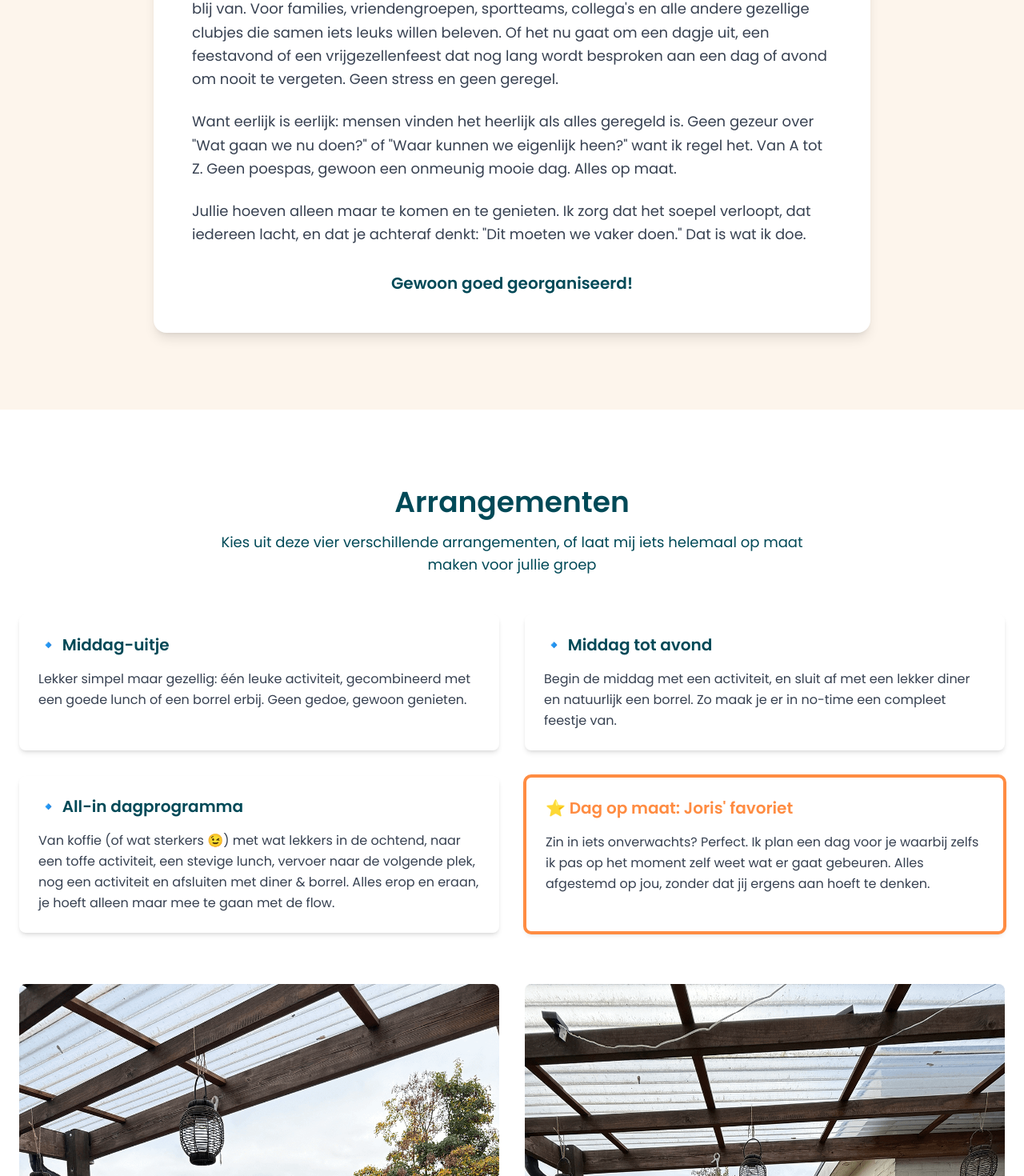
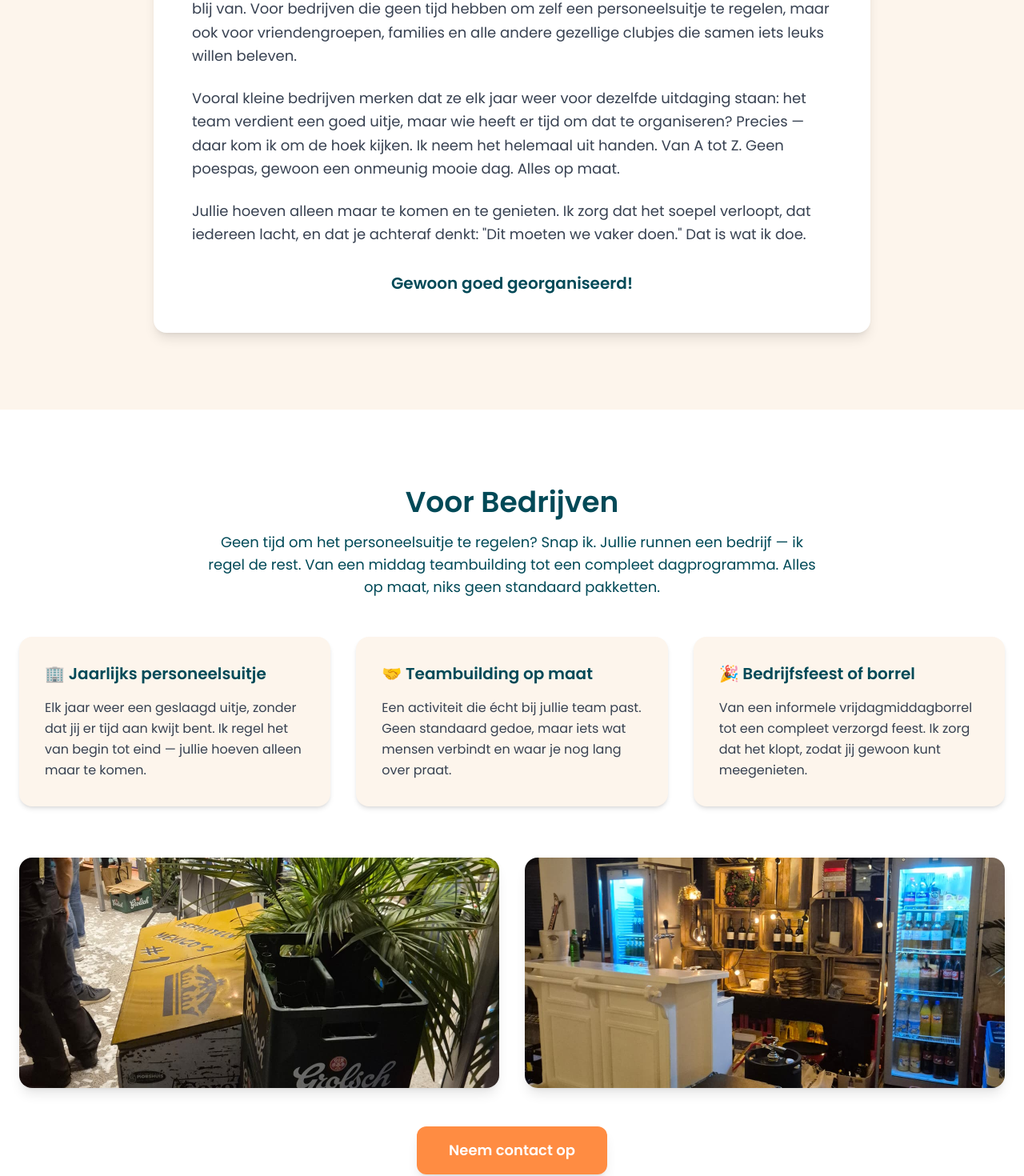
Before and after one commit to Rubenkl/jorisorganiseerthet-website, a React (Vite) app: page / in a window 1280 px wide. Shown: the part 1297-2767 px from the top of the page at 80% size. Built offline with nearby package versions, Linux system fonts and the light colour scheme.

Commit message:
Add bedrijfsuitje images
Co-authored-by: Rubenkl <6981313+Rubenkl@users.noreply.github.com>

```diff
--- a/src/components/ContactSection.tsx
+++ b/src/components/ContactSection.tsx
@@ -188,7 +188,7 @@ const ContactSection = () => {
                   value={formData.message}
                   onChange={handleInputChange}
                   className="w-full p-4 border-2 border-joris-yellow/30 rounded-xl focus:border-joris-orange outline-none transition-colors"
-                  placeholder="Vertel me meer over je plannen! Vriendendag? Vrijgezellenfeest? Familie-uitje? Ik hoor het graag! 🎉"
+                  placeholder="Vertel me meer over je plannen! Bedrijfsuitje? Personeelsfeest? Privé-evenement? Ik hoor het graag! 🎉"
                   required
                 ></textarea>
               </div>
--- a/src/components/FooterSection.tsx
+++ b/src/components/FooterSection.tsx
@@ -21,7 +21,8 @@ const FooterSection = () => {
             <ul className="space-y-2 text-sm">
               <li><a href="#hero" className="hover:text-joris-orange transition-colors">Home</a></li>
               <li><a href="#wat-ik-doe" className="hover:text-joris-orange transition-colors">Wat ik doe!</a></li>
-              <li><a href="#portfolio" className="hover:text-joris-orange transition-colors">Arrangementen</a></li>
+              <li><a href="#bedrijven" className="hover:text-joris-orange transition-colors">Bedrijven</a></li>
+              <li><a href="#particulieren" className="hover:text-joris-orange transition-colors">Particulieren</a></li>
               <li><a href="#testimonials" className="hover:text-joris-orange transition-colors">Reviews</a></li>
               <li><a href="#contact" className="hover:text-joris-orange transition-colors">Contact</a></li>
             </ul>
--- a/src/components/HeroSection.tsx
+++ b/src/components/HeroSection.tsx
@@ -32,9 +32,9 @@ const HeroSection = () => {
           <h1 className="text-4xl md:text-6xl font-bold mb-6 leading-tight">
             <span className="text-joris-yellow">Joris Organiseert Het!</span>
           </h1>
-          <p className="text-xl md:text-2xl mb-4 font-medium">
-            Vriendenfeesten • Vrijgezellenfeesten • Familie-uitjes
-          </p>
+            <p className="text-xl md:text-2xl mb-4 font-medium">
+              Bedrijfsuitjes • Personeelsfeesten • Privé-evenementen
+            </p>
           <p className="text-lg md:text-xl mb-8 opacity-90">
             Geen poespas, gewoon een <span className="text-joris-yellow font-semibold">onmeunig mooie dag</span>. Alles op maat!
           </p>
--- a/src/components/Navbar.tsx
+++ b/src/components/Navbar.tsx
@@ -22,7 +22,8 @@ const Navbar = () => {
   const navLinks = [
     { name: 'Home', href: '#hero' },
     { name: 'Wat ik doe!', href: '#wat-ik-doe' },
-    { name: 'Arrangementen', href: '#portfolio' },
+    { name: 'Bedrijven', href: '#bedrijven' },
+    { name: 'Particulieren', href: '#particulieren' },
     { name: 'Reviews', href: '#testimonials' },
     { name: 'Contact', href: '#contact' }
   ];
--- a/src/components/PortfolioSection.tsx
+++ b/src/components/PortfolioSection.tsx
@@ -8,41 +8,35 @@ const PortfolioSection = () => {
     `${basePath}images/tinified-image00016.png`,
   ];
 
-  // Package options
   const packageItems = [
     {
-      title: "🔹 Middag-uitje",
-      description: "Lekker simpel maar gezellig: één leuke activiteit, gecombineerd met een goede lunch of een borrel erbij. Geen gedoe, gewoon genieten.",
+      title: "🌿 Dagje weg",
+      description: "Een compleet georganiseerd dagje uit voor je vriendengroep, familie of club. Activiteiten, lunch, vervoer — alles geregeld. Jullie hoeven alleen maar mee te gaan.",
       isHighlighted: false
     },
     {
-      title: "🔹 Middag tot avond",
-      description: "Begin de middag met een activiteit, en sluit af met een lekker diner en natuurlijk een borrel. Zo maak je er in no-time een compleet feestje van.",
+      title: "🍽️ Privé diner",
+      description: "Een compleet verzorgd diner voor een speciale gelegenheid. Van locatie tot menu, van sfeer tot de laatste details. Jullie schuiven alleen maar aan.",
       isHighlighted: false
     },
     {
-      title: "🔹 All-in dagprogramma",
-      description: "Van koffie (of wat sterkers 😉) met wat lekkers in de ochtend, naar een toffe activiteit, een stevige lunch, vervoer naar de volgende plek, nog een activiteit en afsluiten met diner & borrel. Alles erop en eraan, je hoeft alleen maar mee te gaan met de flow.",
-      isHighlighted: false
-    },
-    {
-      title: "⭐ Dag op maat: Joris' favoriet",
+      title: "⭐ Dag op maat — Joris' favoriet",
       description: "Zin in iets onverwachts? Perfect. Ik plan een dag voor je waarbij zelfs ik pas op het moment zelf weet wat er gaat gebeuren. Alles afgestemd op jou, zonder dat jij ergens aan hoeft te denken.",
       isHighlighted: true
     }
   ];
 
   return (
-    <section id="portfolio" className="section-padding bg-white">
+    <section id="particulieren" className="section-padding bg-joris-cream">
       <div className="container">
-        <h2 className="text-3xl md:text-4xl font-semibold text-joris-teal mb-4 text-center">Arrangementen</h2>
+        <h2 className="text-3xl md:text-4xl font-semibold text-joris-teal mb-4 text-center">Voor Particulieren</h2>
         <p className="text-lg text-center max-w-3xl mx-auto mb-12">
-          Kies uit deze vier verschillende arrangementen, of laat mij iets helemaal op maat maken voor jullie groep
+          Ook voor vriendengroepen, families en andere gezellige clubs regel ik graag iets moois
         </p>
 
-        <div className="grid md:grid-cols-2 gap-8">
+        <div className="grid md:grid-cols-3 gap-8">
           {packageItems.map((item, index) => (
-            <div key={index} className={`bg-white rounded-lg shadow-md hover:shadow-xl transition-all p-6 ${
+            <div key={index} className={`bg-white rounded-2xl shadow-md hover:shadow-xl transition-all p-8 ${
               item.isHighlighted ? 'ring-2 ring-joris-orange border-2 border-joris-orange' : ''
             }`}>
               <h3 className={`font-semibold text-xl mb-4 ${
@@ -57,11 +51,11 @@ const PortfolioSection = () => {
         <div className="mt-16">
           <div className="grid md:grid-cols-2 gap-8">
             {activityImages.map((src) => (
-              <div key={src} className="rounded-lg overflow-hidden">
+              <div key={src} className="rounded-2xl overflow-hidden shadow-lg">
                 <img
                   src={src}
                   alt="Georganiseerde festiviteit"
-                  className="w-full h-full object-cover"
+                  className="w-full h-72 object-cover"
                 />
               </div>
             ))}
--- /dev/null
+++ b/src/components/VoorBedrijvenSection.tsx
@@ -0,0 +1,73 @@
+
+import React from 'react';
+
+const VoorBedrijvenSection = () => {
+  const basePath = import.meta.env.BASE_URL;
+
+  const services = [
+    {
+      title: "🏢 Jaarlijks personeelsuitje",
+      description: "Elk jaar weer een geslaagd uitje, zonder dat jij er tijd aan kwijt bent. Ik regel het van begin tot eind — jullie hoeven alleen maar te komen."
+    },
+    {
+      title: "🤝 Teambuilding op maat",
+      description: "Een activiteit die écht bij jullie team past. Geen standaard gedoe, maar iets wat mensen verbindt en waar je nog lang over praat."
+    },
+    {
+      title: "🎉 Bedrijfsfeest of borrel",
+      description: "Van een informele vrijdagmiddagborrel tot een compleet verzorgd feest. Ik zorg dat het klopt, zodat jij gewoon kunt meegenieten."
+    }
+  ];
+
+  return (
+    <section id="bedrijven" className="section-padding bg-white">
+      <div className="container">
+        <h2 className="text-3xl md:text-4xl font-semibold text-joris-teal mb-4 text-center">
+          Voor Bedrijven
+        </h2>
+        <p className="text-lg text-center max-w-3xl mx-auto mb-12">
+          Geen tijd om het personeelsuitje te regelen? Snap ik. Jullie runnen een bedrijf — ik regel de rest.
+          Van een middag teambuilding tot een compleet dagprogramma. Alles op maat, niks geen standaard pakketten.
+        </p>
+
+        <div className="grid md:grid-cols-3 gap-8 mb-16">
+          {services.map((service, index) => (
+            <div key={index} className="bg-joris-cream rounded-2xl p-8 shadow-md hover:shadow-xl transition-all">
+              <h3 className="font-semibold text-xl mb-4 text-joris-teal">{service.title}</h3>
+              <p className="text-gray-700 leading-relaxed">{service.description}</p>
+            </div>
+          ))}
+        </div>
+
+        {/* Foto's */}
+        <div className="grid md:grid-cols-2 gap-8 mb-12">
+          <div className="rounded-2xl overflow-hidden shadow-lg">
+            <img
+              src={`${basePath}images/bedrijfsuitje-1.jpg`}
+              alt="Bedrijfsuitje georganiseerd door Joris"
+              className="w-full h-72 object-cover"
+            />
+          </div>
+          <div className="rounded-2xl overflow-hidden shadow-lg">
+            <img
+              src={`${basePath}images/bedrijfsuitje-2.jpg`}
+              alt="Bedrijfsfeest georganiseerd door Joris"
+              className="w-full h-72 object-cover"
+            />
+          </div>
+        </div>
+
+        <div className="text-center">
+          <a
+            href="#contact"
+            className="bg-joris-orange text-white py-4 px-10 rounded-xl text-lg font-semibold hover:bg-joris-yellow hover:text-joris-teal transition-all transform hover:scale-105 shadow-lg inline-block"
+          >
+            Neem contact op
+          </a>
+        </div>
+      </div>
+    </section>
+  );
+};
+
+export default VoorBedrijvenSection;
--- a/src/components/WatIkDoeSection.tsx
+++ b/src/components/WatIkDoeSection.tsx
@@ -31,18 +31,20 @@ const WatIkDoeSection = () => {
             {/* Personal story */}
             <div className="space-y-6 text-gray-700 leading-relaxed text-lg">
               <p>
-                Ik regel graag dingen. Plannen, organiseren, zorgen dat alles soepel loopt, daar word ik blij van.
-                Voor families, vriendengroepen, sportteams, collega's en alle andere gezellige clubjes die samen iets leuks willen beleven.
-                Of het nu gaat om een dagje uit, een feestavond of een vrijgezellenfeest dat nog lang wordt besproken aan een dag of avond om nooit te vergeten.
-                Geen stress en geen geregel.
+                Ik regel graag dingen. Plannen, organiseren, zorgen dat alles soepel loopt — daar word ik blij van.
+                Voor bedrijven die geen tijd hebben om zelf een personeelsuitje te regelen, maar ook voor vriendengroepen,
+                families en alle andere gezellige clubjes die samen iets leuks willen beleven.
               </p>
 
               <p>
-                Want eerlijk is eerlijk: mensen vinden het heerlijk als alles geregeld is. Geen gezeur over "Wat gaan we nu doen?" of "Waar kunnen we eigenlijk heen?" want ik regel het. Van A tot Z. Geen poespas, gewoon een onmeunig mooie dag. Alles op maat.
+                Vooral kleine bedrijven merken dat ze elk jaar weer voor dezelfde uitdaging staan: het team verdient een
+                goed uitje, maar wie heeft er tijd om dat te organiseren? Precies — daar kom ik om de hoek kijken.
+                Ik neem het helemaal uit handen. Van A tot Z. Geen poespas, gewoon een onmeunig mooie dag. Alles op maat.
               </p>
 
               <p>
-                Jullie hoeven alleen maar te komen en te genieten. Ik zorg dat het soepel verloopt, dat iedereen lacht, en dat je achteraf denkt: "Dit moeten we vaker doen." Dat is wat ik doe.
+                Jullie hoeven alleen maar te komen en te genieten. Ik zorg dat het soepel verloopt, dat iedereen lacht,
+                en dat je achteraf denkt: "Dit moeten we vaker doen." Dat is wat ik doe.
               </p>
             </div>
 
--- a/src/pages/Index.tsx
+++ b/src/pages/Index.tsx
@@ -3,6 +3,7 @@ import React from 'react';
 import Navbar from '@/components/Navbar';
 import HeroSection from '@/components/HeroSection';
 import WatIkDoeSection from '@/components/WatIkDoeSection';
+import VoorBedrijvenSection from '@/components/VoorBedrijvenSection';
 import PortfolioSection from '@/components/PortfolioSection';
 import TestimonialsSection from '@/components/TestimonialsSection';
 import ContactSection from '@/components/ContactSection';
@@ -15,6 +16,7 @@ const Index = () => {
       <Navbar />
       <HeroSection />
       <WatIkDoeSection />
+      <VoorBedrijvenSection />
       <PortfolioSection />
       <TestimonialsSection />
       <ContactSection />
```
